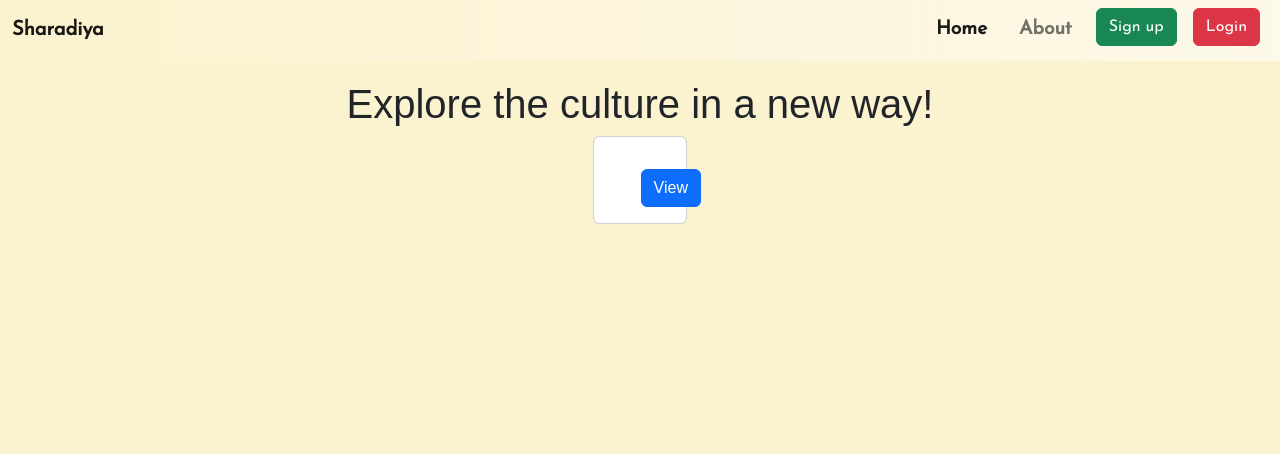
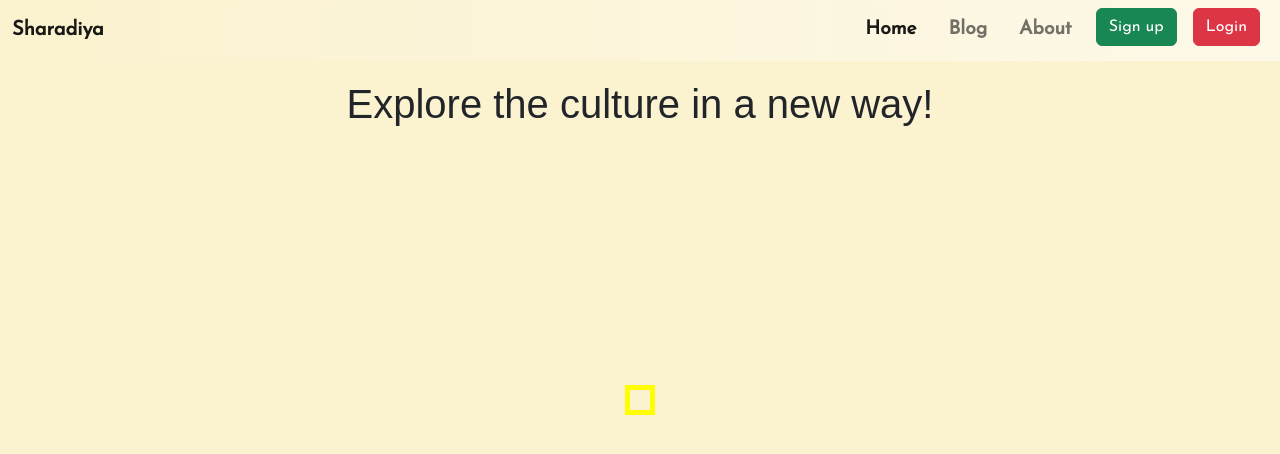
Before and after one commit to mirazxmondal/Sharadiya, a PHP site: page /Assets/PHP/CTA-explore.php in a window 1280 px wide. Shown: the top 454 px of the page. Run offline with PHP 8.4, Linux system fonts and the light colour scheme; data that the repository does not hold is empty; some web fonts are replaced.

Commit message:
Explore page card layout changed

```diff
--- a/Assets/PHP/CTA-explore.php
+++ b/Assets/PHP/CTA-explore.php
@@ -4,7 +4,7 @@
     <meta charset="utf-8" />
     <meta name="viewport" content="width=device-width, initial-scale=1" />
     <link rel="shortcut icon" href="../images/./favicon.png" type="image/x-icon">
-    <link rel="stylesheet" href="../styles/./style.css" />
+    <link rel="stylesheet" href="../styles/./style.css"/>
     <title>Explore - Top Pujas in Kolakata</title>
     <link rel="stylesheet" href="https://cdnjs.cloudflare.com/ajax/libs/font-awesome/6.2.0/css/all.min.css" integrity="sha512-xh6O/CkQoPOWDdYTDqeRdPCVd1SpvCA9XXcUnZS2FmJNp1coAFzvtCN9BmamE+4aHK8yyUHUSCcJHgXloTyT2A==" crossorigin="anonymous" referrerpolicy="no-referrer" />
     <link href='https://unpkg.com/boxicons@2.1.4/css/boxicons.min.css' rel='stylesheet'>
@@ -78,6 +78,9 @@
                 >
               </li>
               <li class="nav-item mx-2">
+                  <a class="nav-link" href="./blog.html">Blog</a>
+                </li>
+              <li class="nav-item mx-2">
                 <a class="nav-link" href="../../about.html">About</a>
               </li>
               <li class="nav-item mx-2">
@@ -107,81 +110,25 @@
     <section id="pujas">
       <h1 class="text-center">Explore the culture in a new way!</h1>
 
-      <div class="container d-flex justify-content-center align-items-center flex-column">
-        <div class="card mb-3" style="max-width: 1000px;">
-          <div class="row g-0">
-            <!-- Thumbnail -->
-            <div class="col-md-4">
-              <!-- <img src="../images/./about1.jpg" class="img-fluid rounded-start" alt="..."> -->
+        <div class="parent">
+        <!-- <img src="./sree1.jpg" alt="Thumnail" class="image"> -->
               <?php
                   require 'connect.php';
                   $result = mysqli_query($conn,"SELECT * FROM admin");
-
                   while($row = mysqli_fetch_array($result))
                   {
                   echo "<td><img height='250px' width='350px' src='../.././Upload/" .$row['media']. "'></td>";?>
-                  <a href="./view.php"><button class="btn btn-primary ">View</button></a>
+                  <?php
+                  echo "<td>" . $row['ptitle'] . "</td>";
+                  echo "<td>" . $row['description'] . "</td>";
+                  ?>
+                  <a href="./view.php"><button class="btn btn-primary ">View</button></a> <br><br>
                   <?php
                   // echo "<td><video controls height='240px' width='350px'><source src='../.././Upload/" .$row['media2']. "'></video></td>";
                   }
                   mysqli_close($conn);
               ?>
-            </div>
-            <div class="col-md-8">
-              <div class="card-body">
-                <!-- Title -->
-                <h3 class="card-title">
-                <?php
-                  require 'connect.php';
-                  $result = mysqli_query($conn,"SELECT * FROM admin");
-
-                  while($row = mysqli_fetch_array($result))
-                  {
-                  echo "<td>" . $row['ptitle'] . "</td>";
-                  // echo "<td><video controls height='240px' width='350px'><source src='../.././Upload/" .$row['media2']. "'></video></td>";
-                  }
-                  mysqli_close($conn);
-              ?>
-
-                </h3>
-                <!-- Description -->
-                <p class="card-text puja_info">
-                <?php
-                    require 'connect.php';
-                    $result = mysqli_query($conn,"SELECT * FROM admin");
-
-                    while($row = mysqli_fetch_array($result))
-                    {
-                      echo "<td>" . $row['description'] . "</td>";
-                    // echo "<td><video controls height='240px' width='350px'><source src='../.././Upload/" .$row['media2']. "'></video></td>";
-                    }
-                    mysqli_close($conn);
-                ?>
-                </p>
-
-                <a href="./view.php"><button class="btn btn-primary">View</button></a>
-              </div>
-            </div>
-          </div>
         </div>
-      </div>
-
-      <!-- <div class="container d-flex justify-content-center align-items-center flex-column">
-        <div class="card mb-3" style="max-width: 1000px;">
-          <div class="row g-0">
-            <div class="col-md-4">
-              <img src="../images/./sree1.jpg" class="img-fluid rounded-start" alt="...">
-            </div>
-            <div class="col-md-8">
-              <div class="card-body">
-                <h3 class="card-title">Sree Bhumi Sporting Club</h3>
-                <p class="card-text puja_info">One of the leading Durga Puja in North Calcutta</p>
-                <a href=""><button class="btn btn-primary ">View</button></a>
-              </div>
-            </div>
-          </div>
-        </div>
-      </div> -->
 
     </section>
 
--- a/Assets/PHP/view.php
+++ b/Assets/PHP/view.php
@@ -1,7 +1,7 @@
 <?php
 require 'connect.php';
 $i="";
-$query="select media2 from admin";
+$query="SELECT media2 FROM admin";
 $fire=mysqli_query($conn,$query);
 $data=mysqli_fetch_array($fire);
 $res=$data['media2'];
--- a/Assets/scripts/main.js
+++ b/Assets/scripts/main.js
@@ -1,5 +1,4 @@
 console.log("starting main js");
-
 
 //  Dhak sound
 
--- a/Assets/styles/style.css
+++ b/Assets/styles/style.css
@@ -206,6 +206,19 @@
     font-family: var(--secondary-font);
 }
 
+/* CTA-explore card */
+.parent {
+    position: absolute;
+    left: 50%;
+    top: 50%;
+    transform: translate(-50%, -50%);
+    border: 5px solid #FFFF00;
+    padding: 10px;
+  }
+
+/* Button */
+
+
 /* Media queries */
 
 @media  screen and (min-width: 0px) and (max-width: 400px) {
```
Also changed, not shown: index.html (+4 -5 lines).
